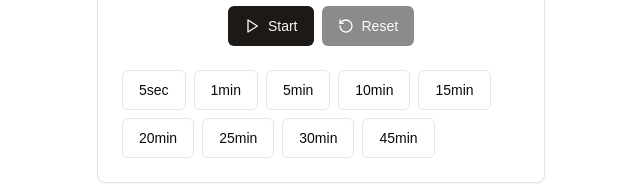
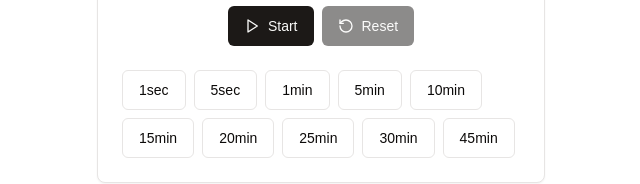
Before and after one commit to aaamenezes/vyper-tic-tac-timer, a Next.js app: page / in a window 1280 px wide. Shown: the part 381-565 px from the top of the page, without its empty margins (319-959 px from the left). Built offline with nearby package versions, Linux system fonts and the light colour scheme.

Commit message:
change finish sound

```diff
--- a/src/data/suggestions.tsx
+++ b/src/data/suggestions.tsx
@@ -1,4 +1,5 @@
 export const suggestions = [
+  { label: '1sec', time: 1 },
   { label: '5sec', time: 5 },
   { label: '1min', time: 60 },
   { label: '5min', time: 300 },
--- a/src/hooks/useControls.ts
+++ b/src/hooks/useControls.ts
@@ -16,7 +16,7 @@ export default function useControls() {
   const [StartButtonIcon, setStartButtonIcon] = useState<ButtonIconProps>(Play)
 
   const { play: playTic } = useSounds('/tic.wav');
-  const { play: playFinish } = useSounds('/finish.wav');
+  const { play: playFinish } = useSounds('/finish.mp3');
 
   const timerTimeout: TimerTimeoutProps = useRef(null);
 
@@ -63,7 +63,7 @@ export default function useControls() {
 
         const jsConfetti = new JSConfetti();
         jsConfetti.addConfetti({
-          emojis: ['💿', '💻', '⌨️', '🎮', '🛜', '💾', '🖥️', '🐥', '👩‍💻', '👨‍💻'],
+          emojis: ['💿', '💻', '⌨️', '🎮', '🛜', '💾', '🖥️', '🐥', '👩‍💻', '👨‍💻', '🦧', '🙈'],
           emojiSize: 80,
           confettiNumber: 200,
         });
```
Also changed, not shown: 2 other files (tests, documents, lock files or other folders).
